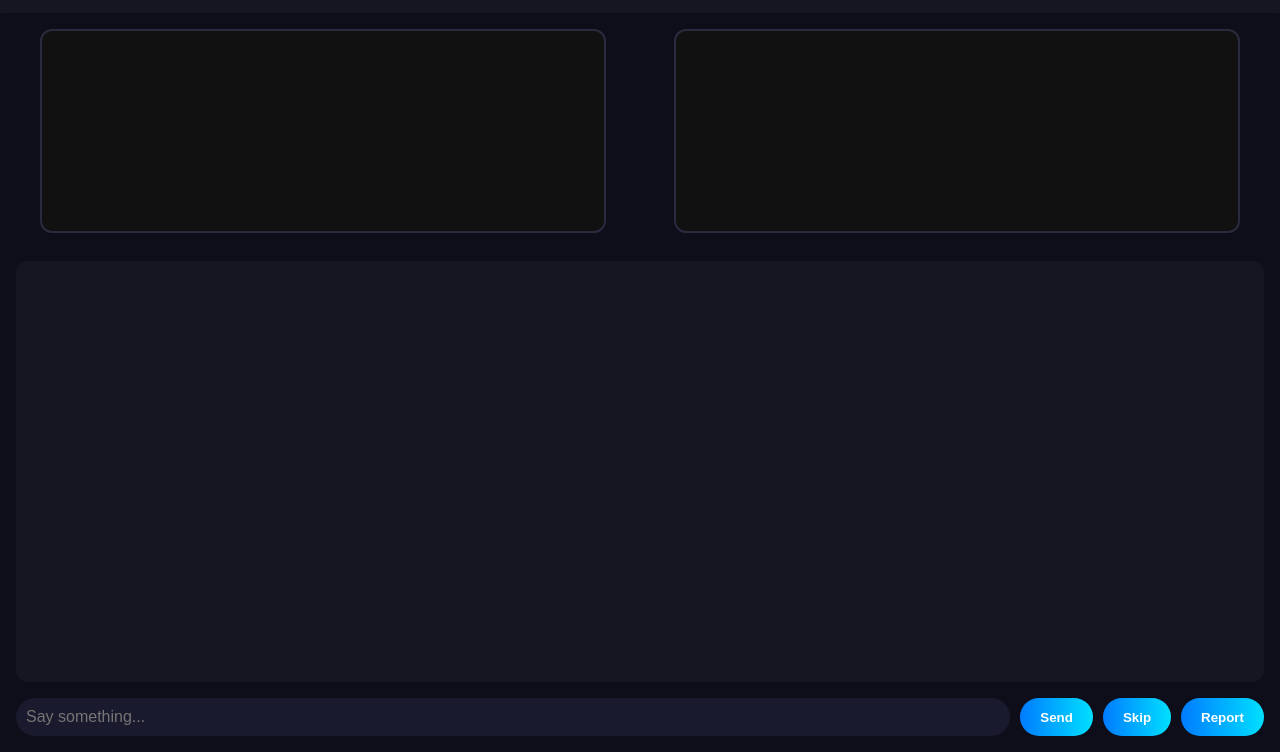
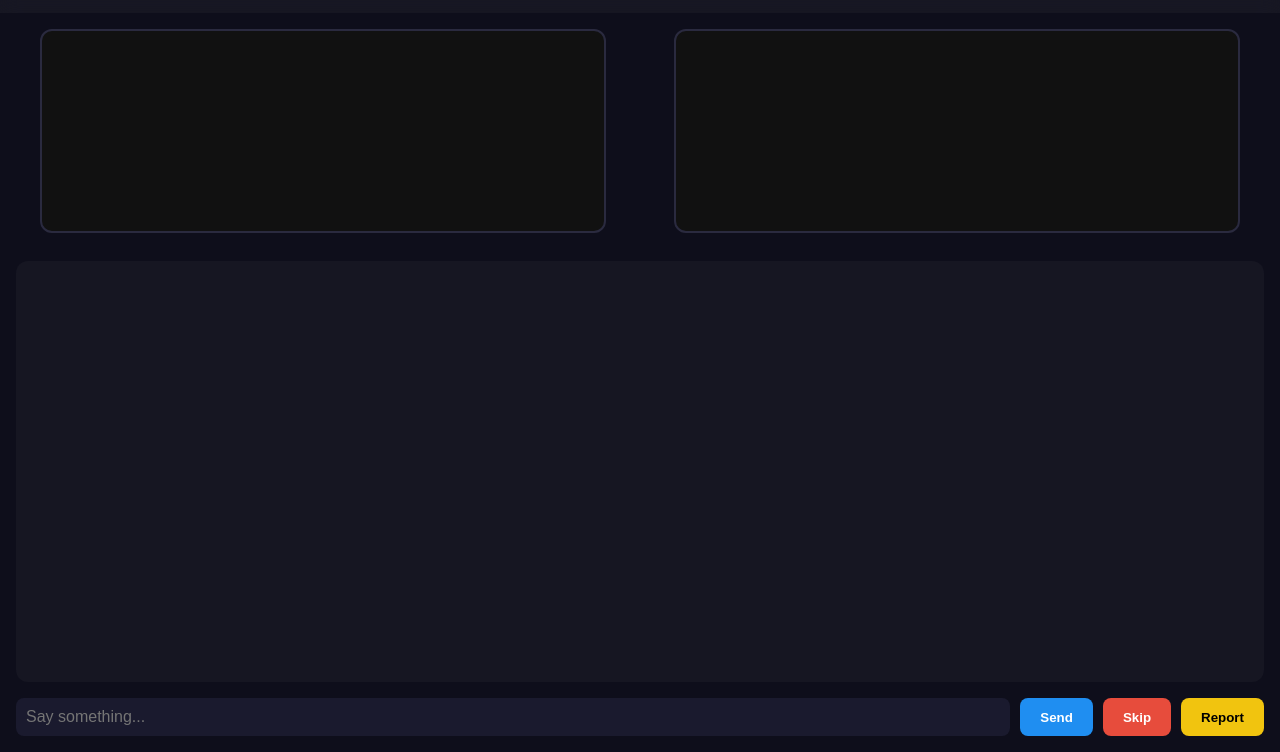
Before and after one commit to Assem-boop/omegle-clone, a website: page public/chat.html in a window 1280 px wide. Shown: the part 48-800 px from the top of the page. Drawn offline with nearby package versions, Linux system fonts and the light colour scheme; no server answers.

```diff
--- a/public/chat.html
+++ b/public/chat.html
@@ -73,26 +73,43 @@
       flex: 1;
       padding: 10px;
       border: none;
-      border-radius: 20px;
+      border-radius: 8px;
       font-size: 1rem;
       background: #1a1a2e;
       color: #fff;
     }
 
     button {
-      background: linear-gradient(90deg, #007bff, #00e0ff);
+      background: #1f8ef1;
       border: none;
       padding: 10px 20px;
-      border-radius: 20px;
+      border-radius: 8px;
       color: #fff;
       font-weight: 600;
       cursor: pointer;
-      transition: transform 0.2s ease;
+      transition: transform 0.2s ease, background 0.3s ease;
     }
 
     button:hover {
       transform: translateY(-2px);
-      box-shadow: 0 0 10px #00e0ff88;
+      background: #3498db;
+    }
+
+    #skipBtn {
+      background: #e74c3c;
+    }
+
+    #skipBtn:hover {
+      background: #c0392b;
+    }
+
+    #reportBtn {
+      background: #f1c40f;
+      color: #000;
+    }
+
+    #reportBtn:hover {
+      background: #d4ac0d;
     }
 
     .system {
```
